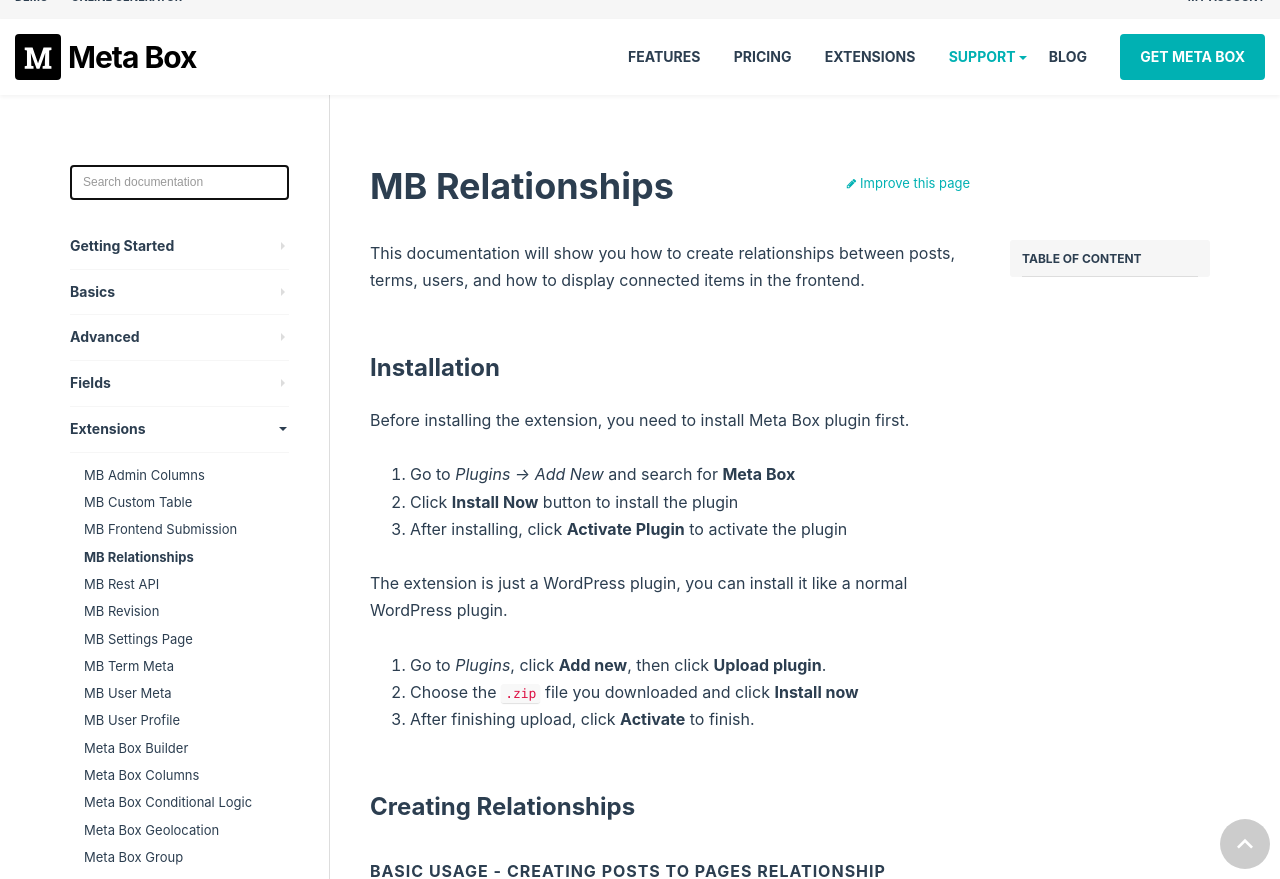
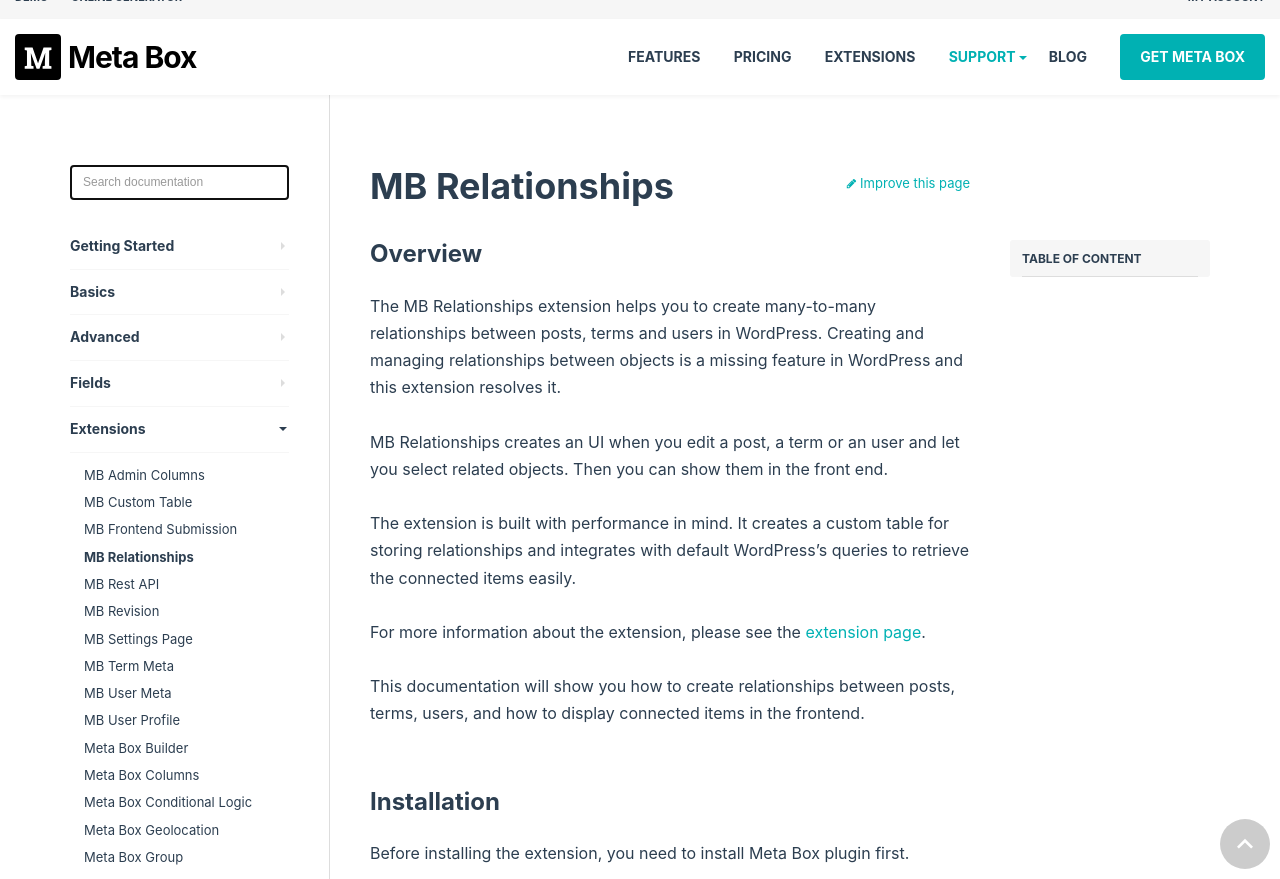
Before and after one commit to wpmetabox/docs, a Jekyll site: the page built from _docs/extensions/mb-relationships.md, in a window 1280 px wide and 900 px high, scrolled down 963 px, cut to the strip 21-900 px from the top of the window. Built offline with Jekyll 4.4.1, drawn with Linux system fonts in a browser that asks for light colours; comment, search, counter and statistics services are not loaded.

Commit message:
Update mb-relationships.md

```diff
--- a/_docs/extensions/mb-relationships.md
+++ b/_docs/extensions/mb-relationships.md
@@ -1,6 +1,16 @@
 ---
 title: MB Relationships
 ---
+
+## Overview
+
+The MB Relationships extension helps you to create many-to-many relationships between posts, terms and users in WordPress. Creating and managing relationships between objects is a missing feature in WordPress and this extension resolves it.
+
+MB Relationships creates an UI when you edit a post, a term or an user and let you select related objects. Then you can show them in the front end.
+
+The extension is built with performance in mind. It creates a custom table for storing relationships and integrates with default WordPress's queries to retrieve the connected items easily.
+
+For more information about the extension, please see the [extension page](https://metabox.io/plugins/mb-relationships/).
 
 This documentation will show you how to create relationships between posts, terms, users, and how to display connected items in the frontend.
 
```
